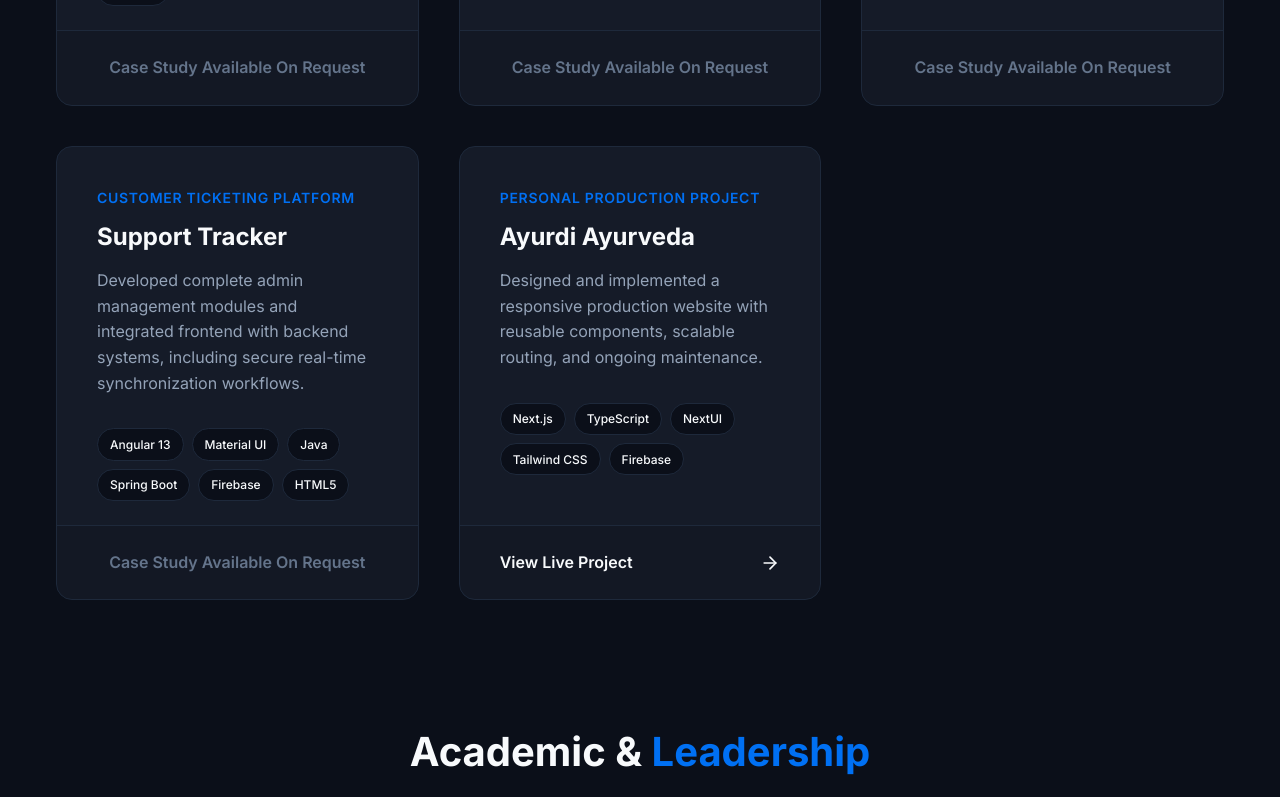
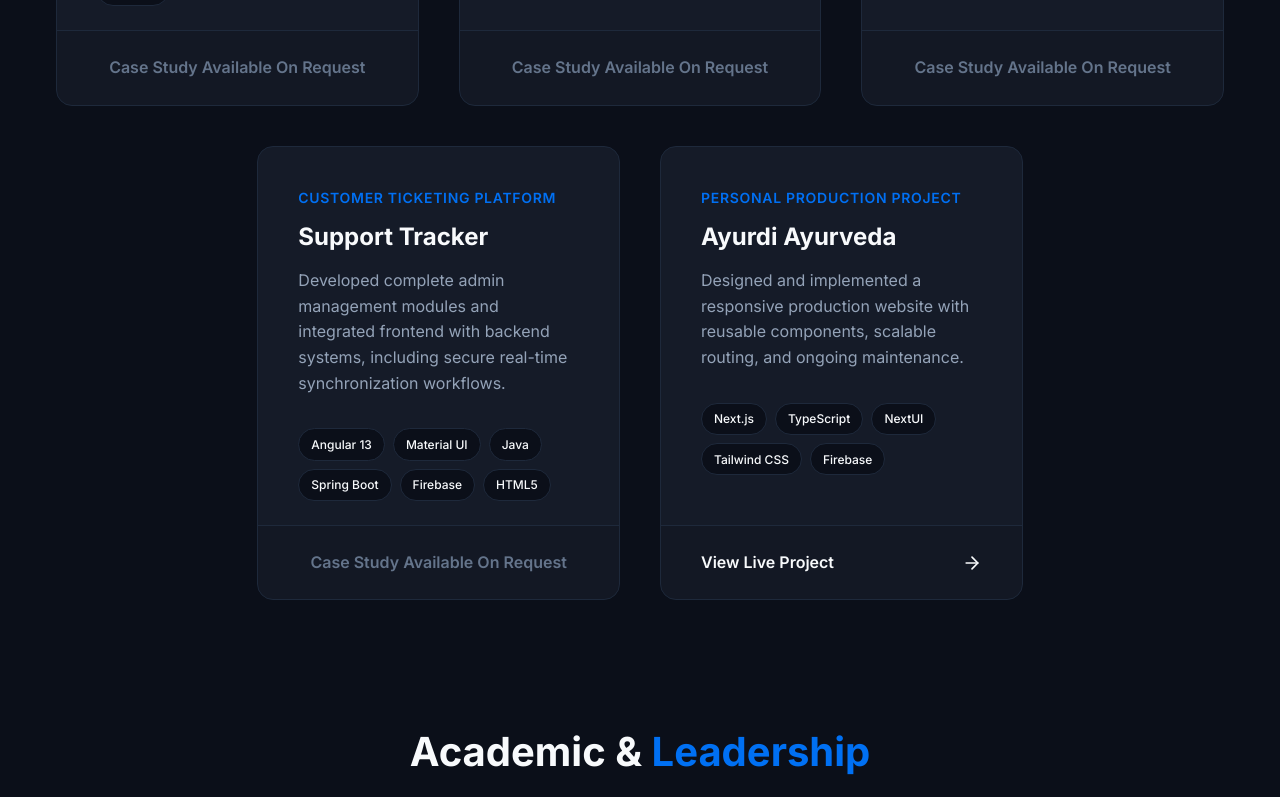
Before and after one commit to TelaniWalakanda/telani-walakanda-portfolio, a React (Vite) app: page / in a window 1280 px wide. Shown: the part 2902-3699 px from the top of the page. Built offline with nearby package versions, Linux system fonts and the light colour scheme.

Commit message:
Added css alignment fix

```diff
--- a/src/components/Projects.css
+++ b/src/components/Projects.css
@@ -5,11 +5,12 @@
 
 .projects-grid {
     display: grid;
-    grid-template-columns: repeat(auto-fit, minmax(320px, 1fr));
+    grid-template-columns: repeat(6, minmax(0, 1fr));
     gap: 2.5rem;
 }
 
 .project-card {
+    grid-column: span 2;
     background-color: var(--bg-surface);
     border: 1px solid var(--border-color);
     border-radius: 16px;
@@ -125,3 +126,29 @@
 .project-card:hover .project-link svg {
     transform: translateX(4px);
 }
+
+.projects-grid > .project-card:nth-child(4):nth-last-child(2) {
+    grid-column: 2 / span 2;
+}
+
+.projects-grid > .project-card:nth-child(5):last-child {
+    grid-column: 4 / span 2;
+}
+
+@media (max-width: 1024px) {
+    .projects-grid {
+        grid-template-columns: repeat(2, minmax(0, 1fr));
+    }
+
+    .project-card,
+    .projects-grid > .project-card:nth-child(4):nth-last-child(2),
+    .projects-grid > .project-card:nth-child(5):last-child {
+        grid-column: auto;
+    }
+}
+
+@media (max-width: 640px) {
+    .projects-grid {
+        grid-template-columns: 1fr;
+    }
+}
```
